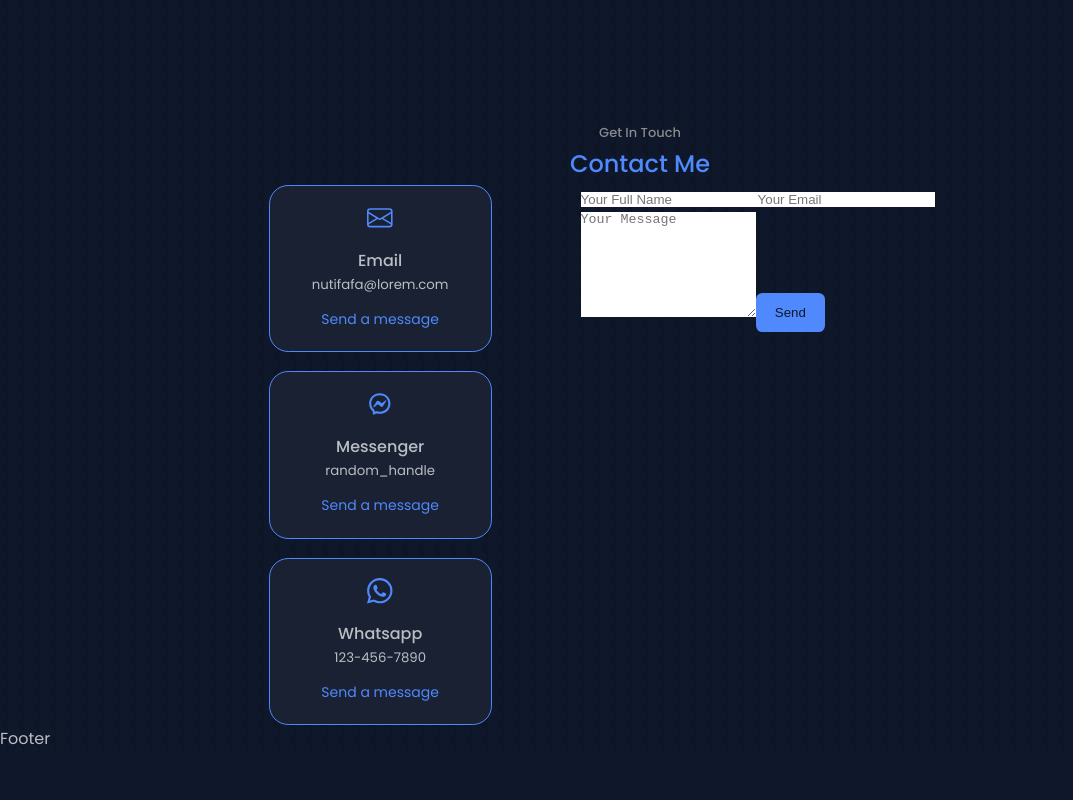
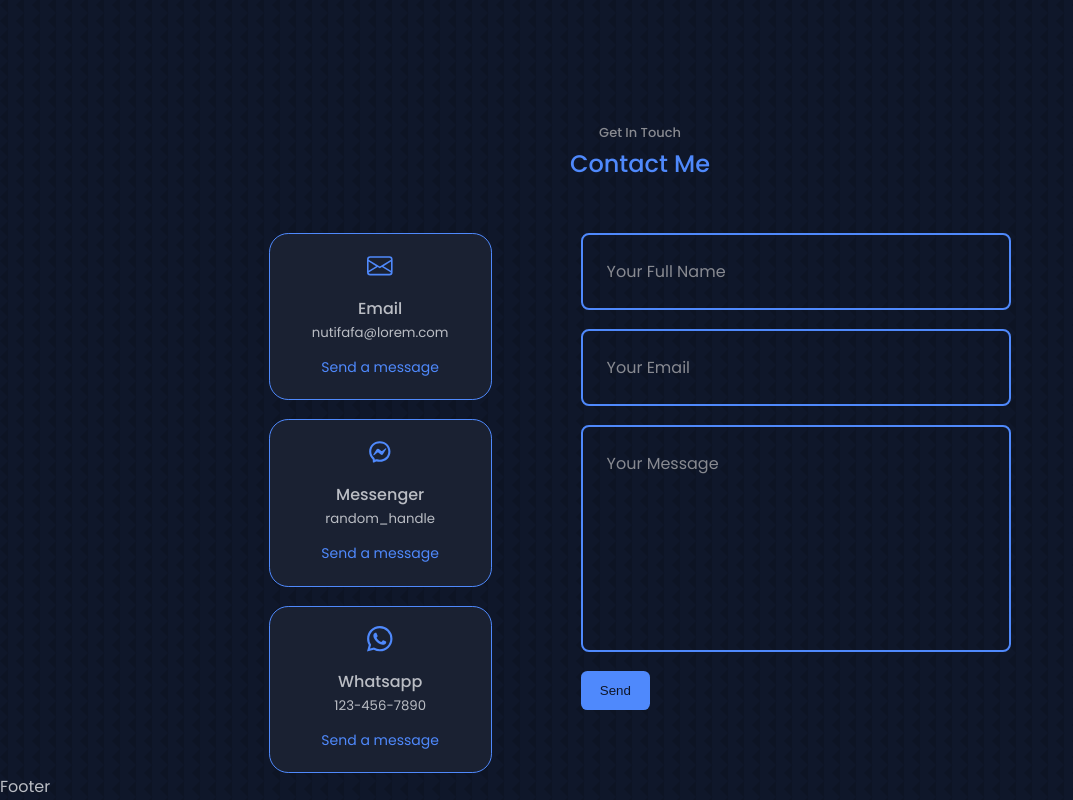
Before and after one commit to neophyte-programmer/react-portfolio, a React (Create React App) app: page / in a window 1280 px wide. Shown: the part 4563-5363 px from the top of the page, without its empty margins (0-1073 px from the left). Before the commit the page ends 5315 px from the top, so only its background shows below. Built offline with nearby package versions, Linux system fonts and the light colour scheme.

Commit message:
finished form styling

```diff
--- a/src/components/contact/contact.css
+++ b/src/components/contact/contact.css
@@ -3,6 +3,7 @@
     display: grid;
     grid-template-columns: 30% 58%;
     gap: 12%;
+    margin-top: 3rem;
 }
 
 .contact__options {
@@ -44,6 +45,27 @@
     font-weight: 400;
 }
 
+form {
+    display: flex;
+    flex-direction: column;
+    gap: 1.2rem;
+}
+
+input, textarea {
+    width: 100%;
+    padding: 1.5rem;
+    border-radius: .5rem;
+    background: transparent;
+    border: 2px solid var(--first-color);
+    font-family: var(--body-font);
+    color: var(--text-color);
+    font-size: 1rem;
+    resize: none;
+}
+
+input::placeholder, textarea::placeholder {
+    color: var(--text-color-light);
+}
 
 /*=============== GENERAL MEDIA QUERIES ===============*/
 /* ==== Medium Devices ==== */
```
